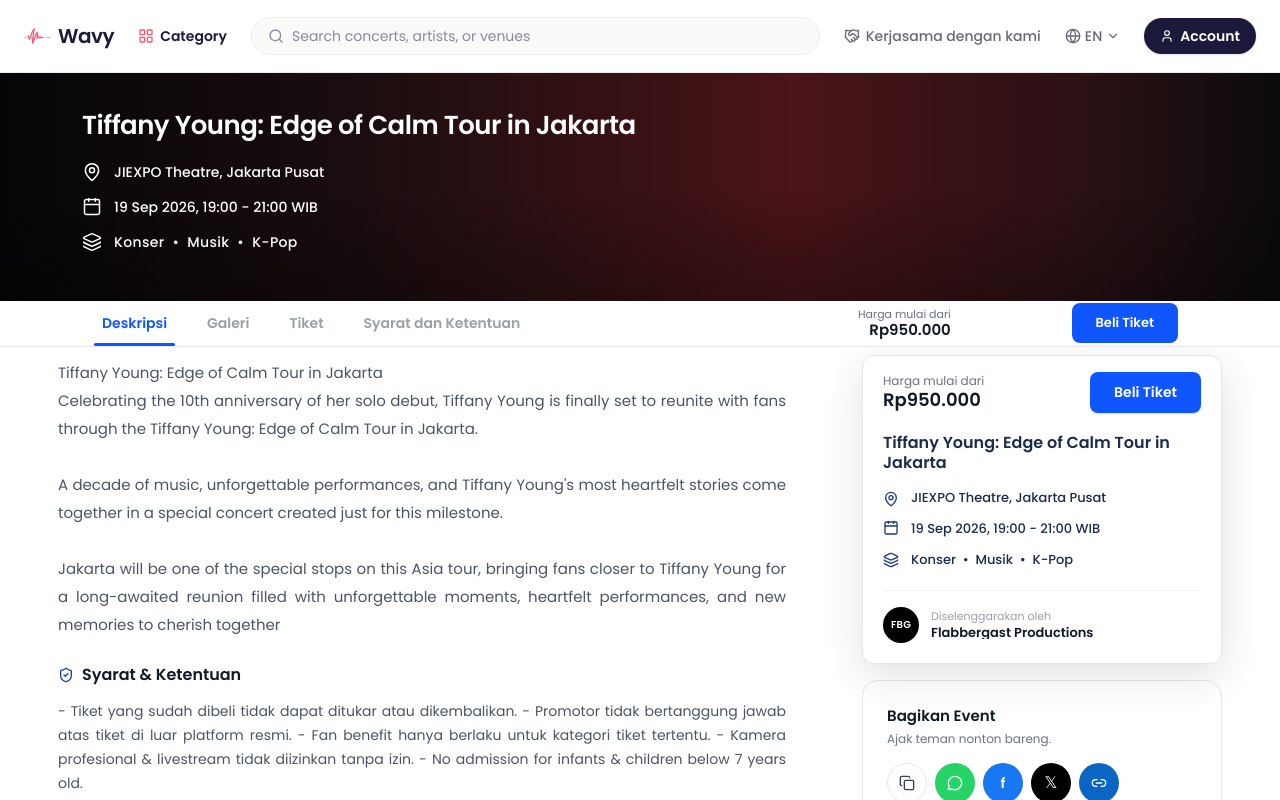
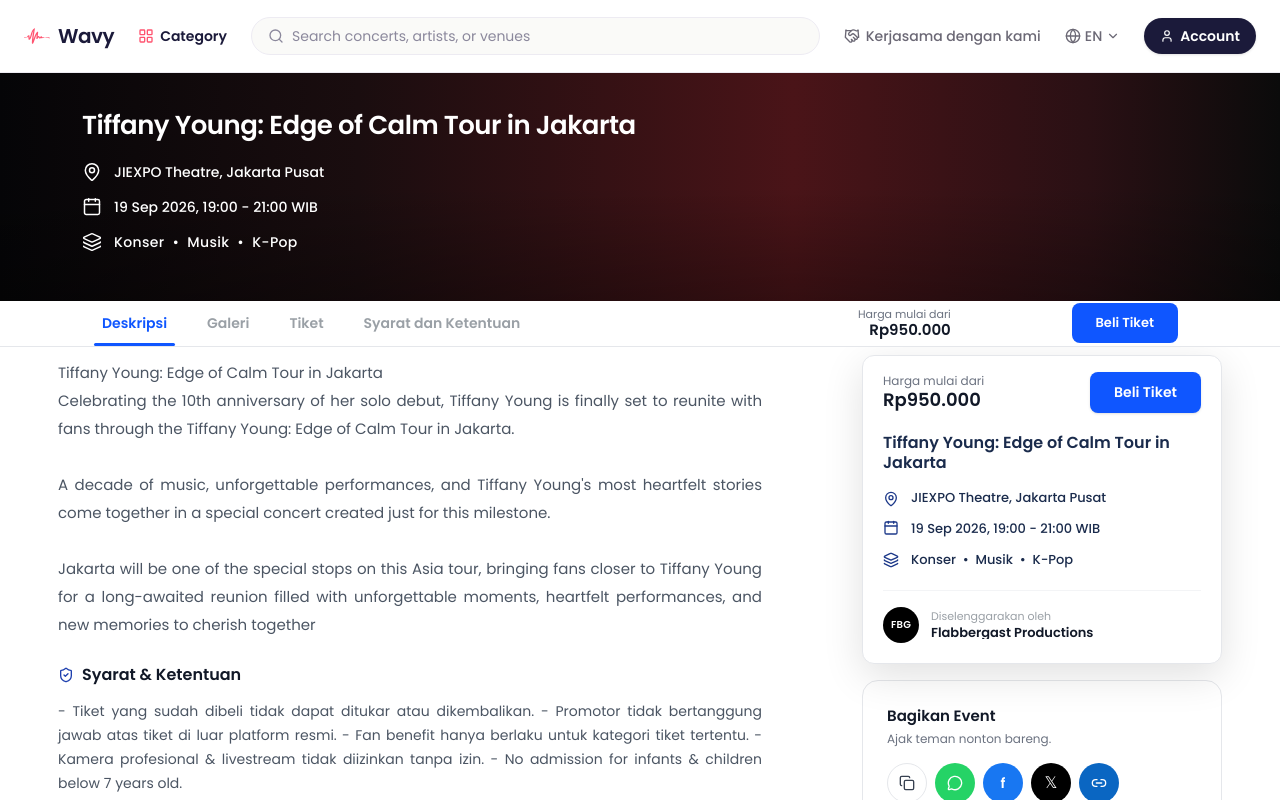
Before and after one commit to jieglee/wavy-next, a Next.js app: page /en/concerts/1 in a window 1280 px wide. Shown: the top 800 px of the page. Built offline with nearby package versions, Linux system fonts and the light colour scheme; no server answers; a web font is replaced by a local one.

Commit message:
feat: add detail description

```diff
--- a/src/app/[locale]/concerts/[id]/page.tsx
+++ b/src/app/[locale]/concerts/[id]/page.tsx
@@ -142,7 +142,7 @@
 
       <div className="mx-auto max-w-[1180px] px-0 py-3 sm:px-0 lg:px-2">
         <div className="grid grid-cols-1 gap-6 lg:grid-cols-[minmax(0,1fr)_360px] lg:items-start">
-          <div className="space-y-6 min-w-0 pr-9 lg:pr-13">
+          <div className="space-y-6 min-w-0 pr-[60px] lg:pr-[76px]">
             <div className="lg:hidden overflow-hidden rounded-xl border border-[#E5E7EB] bg-white">
               <img src={banner} alt={concert.title} className="block h-auto w-full object-contain" />
               <div className="flex items-center justify-between gap-4 px-5 py-4">
--- a/src/app/globals.css
+++ b/src/app/globals.css
@@ -128,7 +128,11 @@
   margin-bottom: 0.25rem;
 }
 .tnc-html a {
-  color: #ff5470;
+  color: #1a73e8;
+  text-decoration: none;
+  word-break: break-all;
+}
+.tnc-html a:hover {
   text-decoration: underline;
 }
 .tnc-html strong,
```
